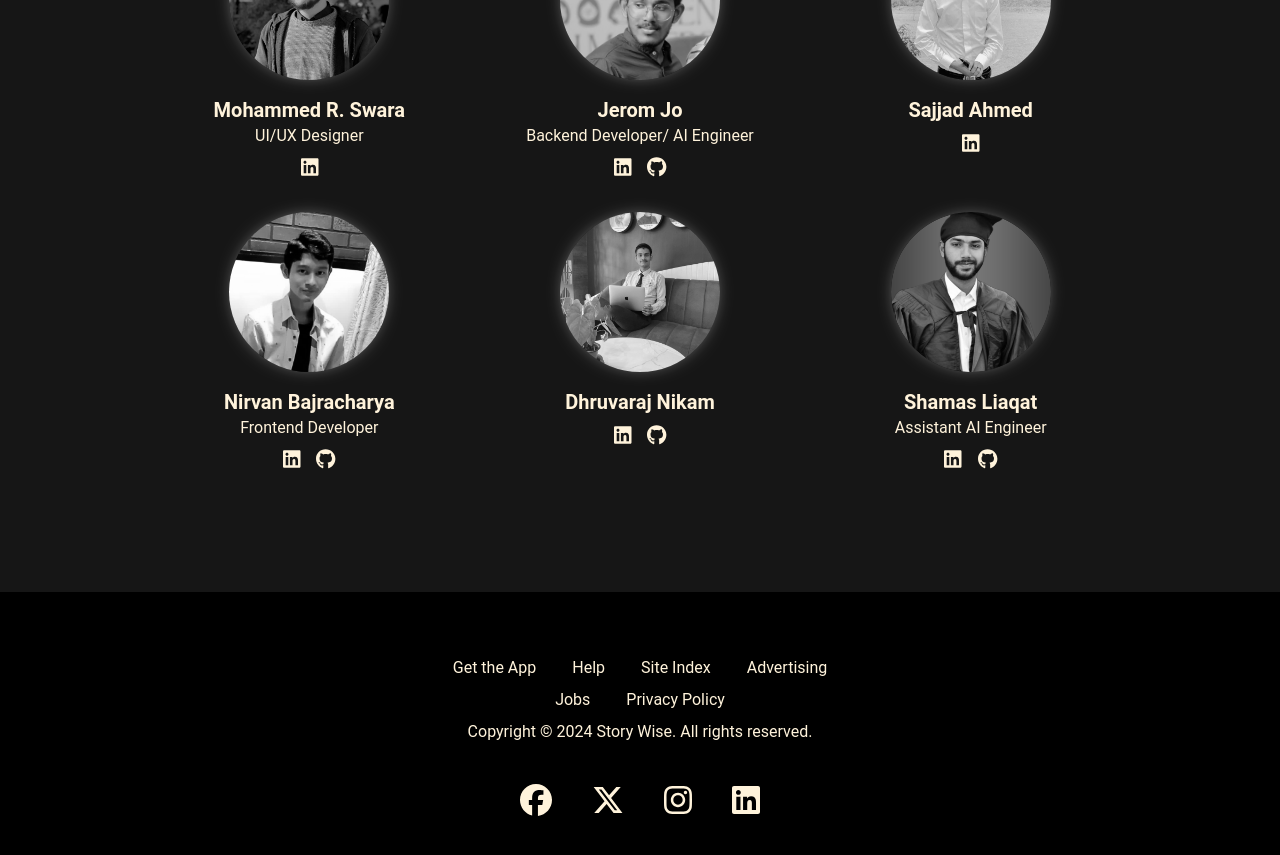
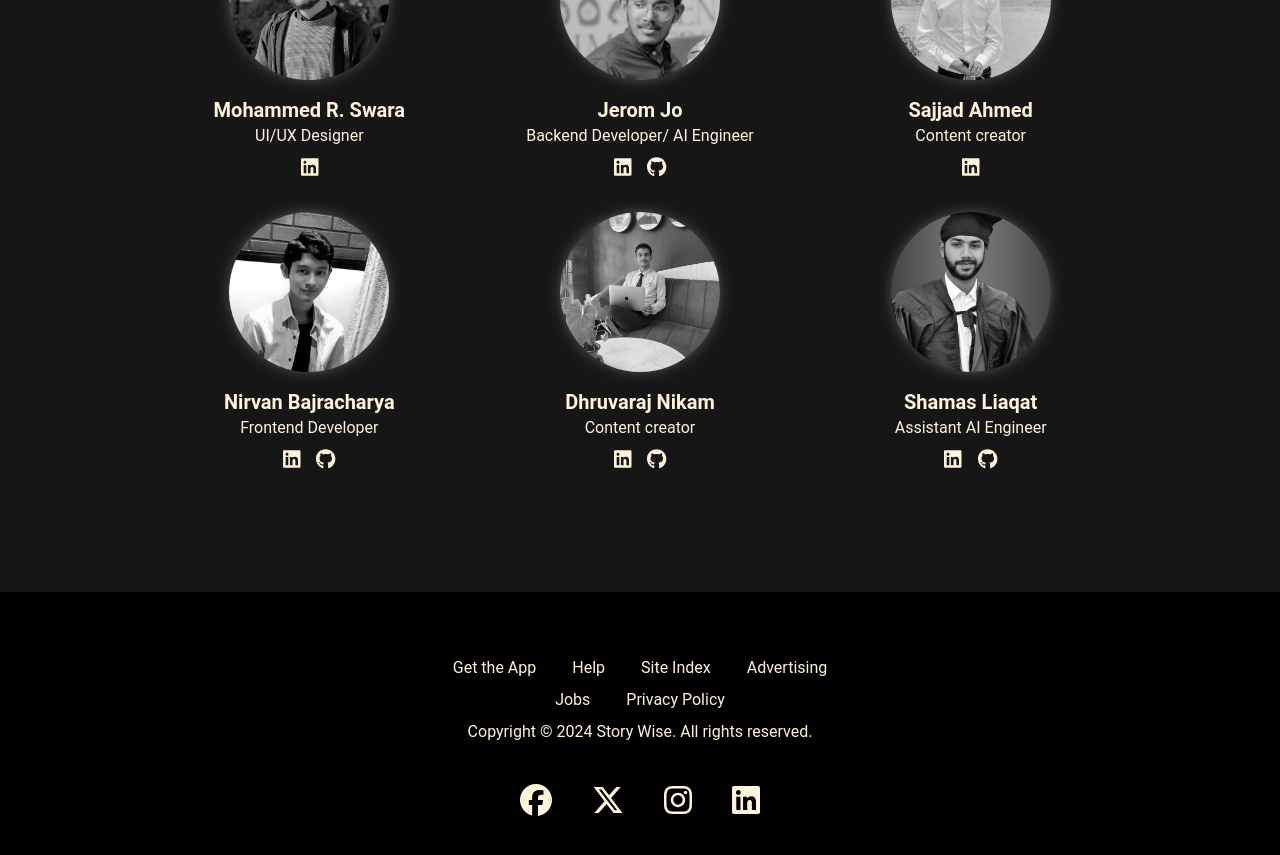
Before and after one commit to Agentnir18/falcon-hackathon-edutales, a React (Vite) app in the folder frontend/: page /about in a window 1280 px wide. Shown: the part 980-1835 px from the top of the page. Built offline with nearby package versions, Linux system fonts and the light colour scheme.

Commit message:
refactor: roles

```diff
--- a/frontend/src/pages/About.tsx
+++ b/frontend/src/pages/About.tsx
@@ -17,7 +17,7 @@ const teamMembers = [
   {
     name: "Sajjad Ahmed",
     image: "assets/sajjad.jpg",
-    role: "",
+    role: "Content creator",
     linkedin:
       "https://www.linkedin.com/in/sajjad-ahmad-609a84266?utm_source=share&utm_campaign=share_via&utm_content=profile&utm_medium=ios_app",
   },
@@ -31,7 +31,7 @@ const teamMembers = [
   {
     name: "Dhruvaraj Nikam",
     image: "assets/dhruv.jfif",
-    role: "",
+    role: "Content creator",
     linkedin: "https://www.linkedin.com/in/dhruvaraj-nikam-778702259/",
     github: "https://github.com/dhruvarajnikkam",
   },
```
